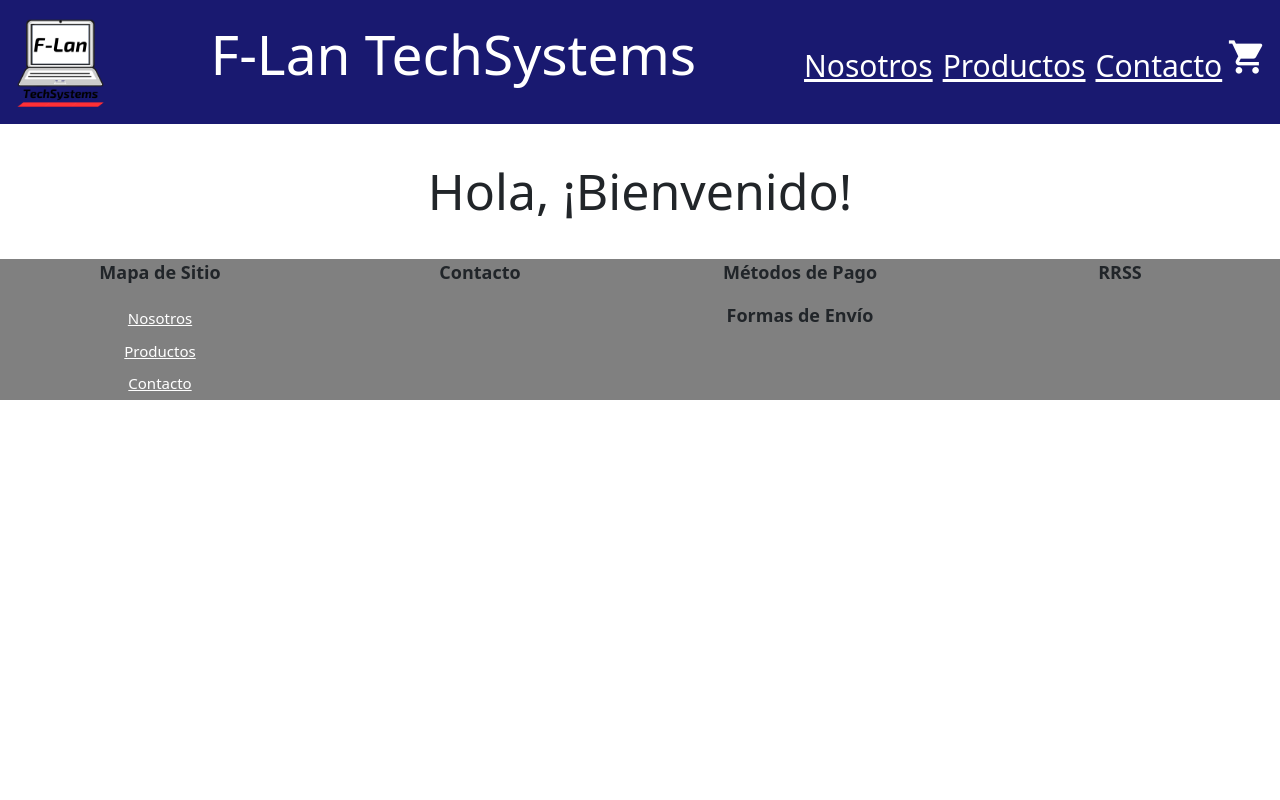
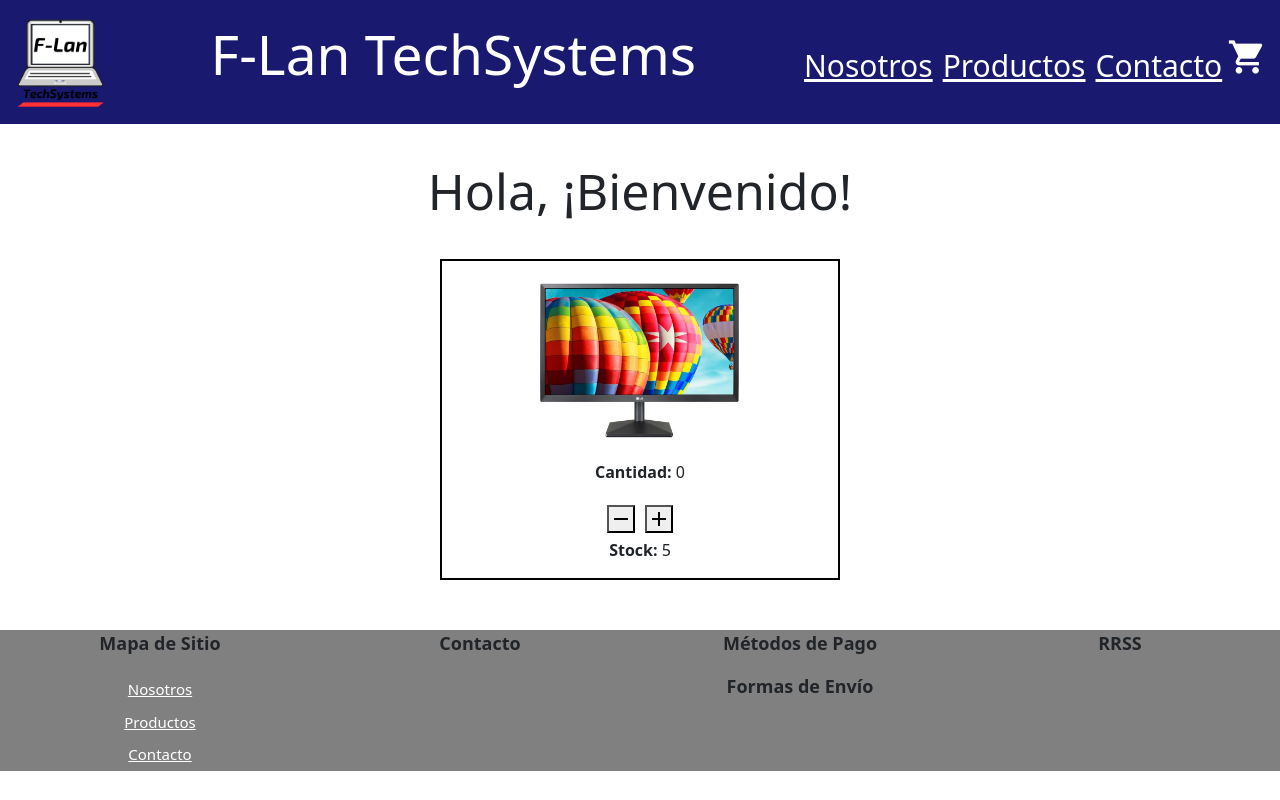
Before and after one commit to fmrg03/naturaldiet.github.io, a React (Create React App) app: page / in a window 1280 px wide. Built offline with nearby package versions, Linux system fonts and the light colour scheme.

Commit message:
Agregando producto/contador

```diff
--- a/src/App.js
+++ b/src/App.js
@@ -2,13 +2,14 @@ import Header from "./components/Header"
 import Footer from "./components/Footer"
 import Container from "react-bootstrap/Container"
 import ItemListContainer from "./components/ItemListContainer"
+import { useState } from "react"
 
 const App = () => {
     return (
         <>
             <Header />
-            <ItemListContainer saludo="Hola, ¡Bienvenido!"/>
-            <Footer/>
+            <ItemListContainer saludo="Hola, ¡Bienvenido!" stock={5} />
+            <Footer />
         </>
     )
 }
--- a/src/components/ItemCount.js
+++ b/src/components/ItemCount.js
@@ -1,7 +1,29 @@
-const ItemCount = () => {
+import { useState } from "react"
+
+
+
+const ItemCount = ({ stock }) => {
+
+    const [contador, setContador] = useState(0)
+
+    const sumarContador = () => {
+        if (contador < stock) {
+            setContador(contador + 1)
+        }
+    }
+    const restarContador = () => {
+        if (contador > 0) {
+            setContador(contador - 1)
+        }
+    }
+
     return (
-        <div>
-            <button onClick={}></button>
+        <div className="centrar">
+            <img src="monitor.jpg" alt="Monitor" width="300x300" className="imagenMonitor" />
+            <p><span className="stock">Cantidad: </span>{contador}</p>
+            <button className="material-icons" onClick={restarContador}>remove</button>
+            <button className="material-icons" onClick={sumarContador}>add</button>
+            <p><span className="stock">Stock: </span>{stock}</p>
         </div>
     )
 }
--- a/src/components/ItemListContainer.js
+++ b/src/components/ItemListContainer.js
@@ -1,7 +1,10 @@
-const ItemListContainer = ({saludo}) => {
+import ItemCount from "./ItemCount"
+
+const ItemListContainer = ({ saludo, stock }) => {
     return (
         <div>
             <p className="saludo">{saludo}</p>
+            <ItemCount stock={stock}/>
         </div>
     )
 }
--- a/src/components/header.js
+++ b/src/components/header.js
@@ -2,7 +2,7 @@ import NavBar from "./NavBar"
 const Header = () => {
     return (
         <header>
-            <img src="../Flan.png" alt="Logo" />
+            <img className="logoHeader" src="../Flan.png" alt="Logo" />
             <p>F-Lan TechSystems</p>
             <NavBar />
         </header>
--- a/src/style.css
+++ b/src/style.css
@@ -21,7 +21,7 @@ header>p{
     font-size: 55px;
 }
 
-img{
+.logoHeader{
     width: 95px;
 }
 
@@ -35,6 +35,20 @@ nav>a{
     margin-bottom: 0;
     font-size: 40px;
 }
+.centrar{
+    align-content: center;
+    text-align: center;
+    border: 2px solid black;
+    width: 400px;
+    margin: auto;
+}
+
+button{
+    margin: 5px;
+}
+.stock{
+    font-weight: bold;
+}
 
 footer{
     background-color: gray;
@@ -42,6 +56,7 @@ footer{
     justify-content: space-between;
     align-items: center;
     text-align: center;
+    margin-top: 50px;
 }
 footer p{
     font-weight: bold;
@@ -62,3 +77,8 @@ footer .carrito{
     font-size: 50px;
     margin: 30px 0;
 }
+
+.imagenMonitor{
+    display: block;
+    margin: auto;
+}
```
Also changed, not shown: public/monitor.jpg (added).
